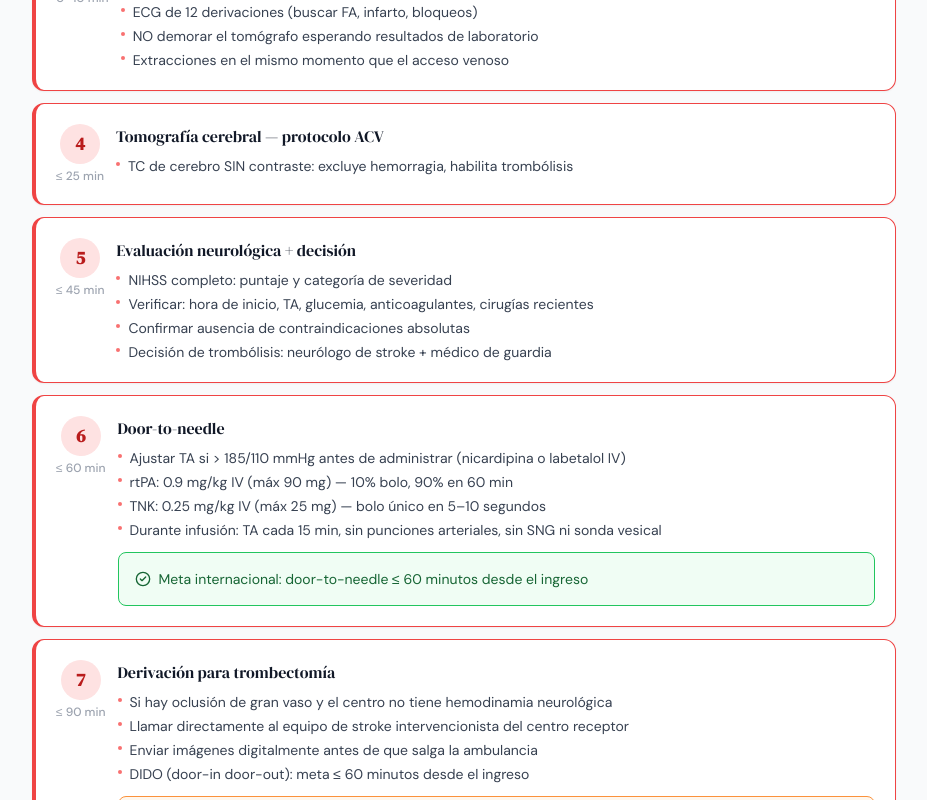
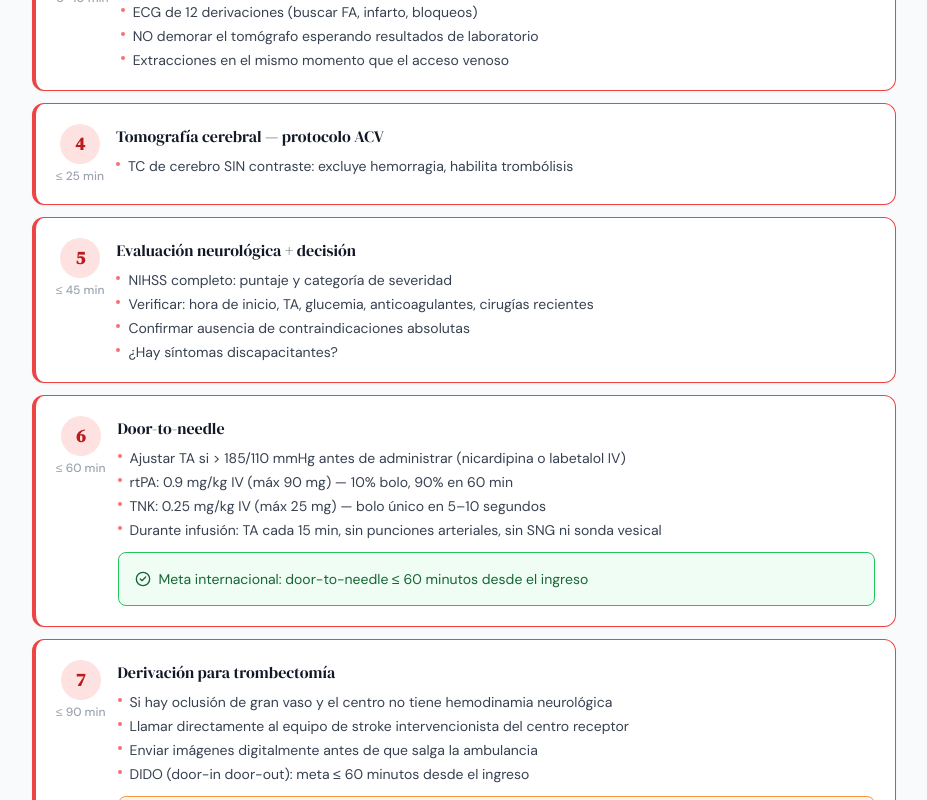
Before and after one commit to jutopa31/StrokeAhaclaseClinica, a React (Vite) app: page /#/codigo in a window 1280 px wide. Shown: the part 1058-1858 px from the top of the page, without its empty margins (176-1103 px from the left). Built offline with nearby package versions, Linux system fonts and the light colour scheme; the HTML template or start-up script is replaced by a standard one.

Commit message:
Reemplaza ítem de decisión trombólisis por '¿Hay síntomas discapacitantes?' en paso 5
https://claude.ai/code/session_01SjwWNYvJFb8EPUW7x5k1dS

```diff
--- a/src/content/codigoAcv.js
+++ b/src/content/codigoAcv.js
@@ -12,7 +12,7 @@ export const protocolSteps = [
     items:['TC de cerebro SIN contraste: excluye hemorragia, habilita trombólisis'],
     alert:null},
   { id:5, time:'≤ 45 min', title:'Evaluación neurológica + decisión',
-    items:['NIHSS completo: puntaje y categoría de severidad','Verificar: hora de inicio, TA, glucemia, anticoagulantes, cirugías recientes','Confirmar ausencia de contraindicaciones absolutas','Decisión de trombólisis: neurólogo de stroke + médico de guardia'],
+    items:['NIHSS completo: puntaje y categoría de severidad','Verificar: hora de inicio, TA, glucemia, anticoagulantes, cirugías recientes','Confirmar ausencia de contraindicaciones absolutas','¿Hay síntomas discapacitantes?'],
     alert:null},
   { id:6, time:'≤ 60 min', title:'Door-to-needle',
     items:['Ajustar TA si > 185/110 mmHg antes de administrar (nicardipina o labetalol IV)','rtPA: 0.9 mg/kg IV (máx 90 mg) — 10% bolo, 90% en 60 min','TNK: 0.25 mg/kg IV (máx 25 mg) — bolo único en 5–10 segundos','Durante infusión: TA cada 15 min, sin punciones arteriales, sin SNG ni sonda vesical'],
```
